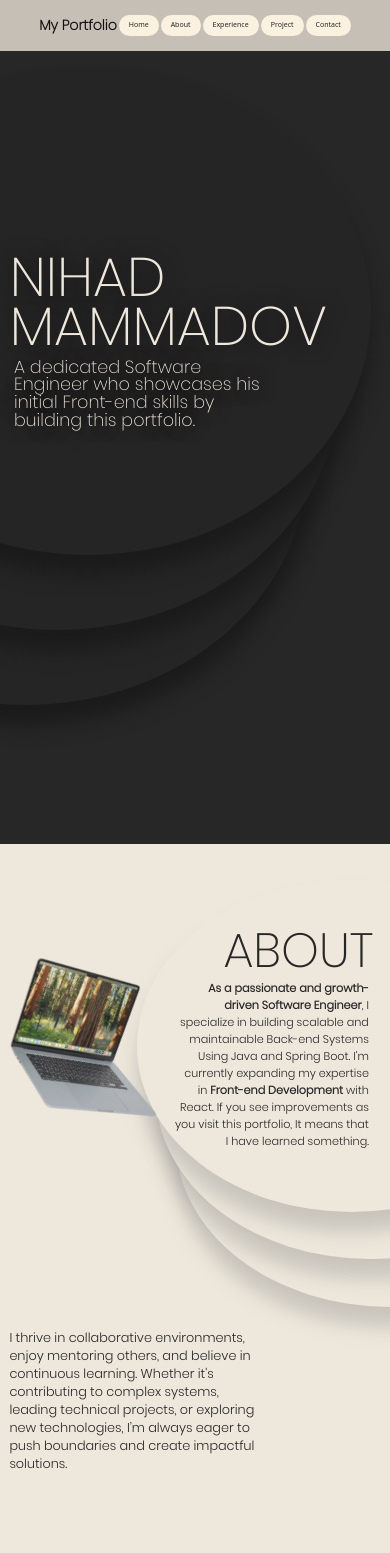
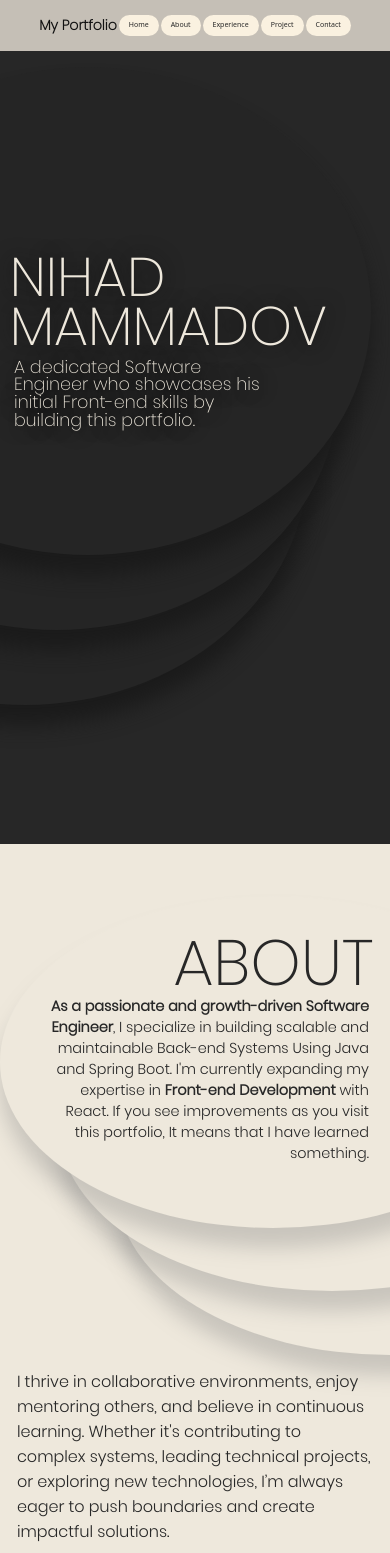
Before and after one commit to YourFavouriteDeveloper/portfolio, a React (Vite) app: page / in a window 390 px wide. Shown: the top 1553 px of the page. Built offline with nearby package versions, Linux system fonts and the light colour scheme.

Commit message:
Responsive webpage ADDED

```diff
--- a/src/About/About.module.css
+++ b/src/About/About.module.css
@@ -60,7 +60,7 @@ html, body {
 
 .subsubtitle {
   font-size: clamp(1rem, 2vw, 2rem);
-  max-width: 70%;
+  width: 70%;
   top: -18rem;
   padding-top: 30vw;
   text-align: left;
@@ -153,7 +153,7 @@ html, body {
 
 .subsubtitle {
   font-size: clamp(0.9rem, 2vw, 2rem);
-  width: 120rem;
+  width: 70%;
   top: -8rem;
   padding-top: 20vw;
 }
@@ -210,7 +210,7 @@ html, body {
 
 .subsubtitle {
   font-size: clamp(1rem, 2vw, 2rem);
-  width: 120rem;
+  width: 70%;
   top: -13rem;
   padding-top: 20vw;
 }
@@ -280,8 +280,8 @@ html, body {
 
 .subsubtitle {
   font-size: clamp(1.2rem, 2vw, 2rem);
-  width: 120rem;
   top: -13rem;
+  width: 70%;
   padding-top: 20vw;
 }
 
@@ -330,56 +330,54 @@ html, body {
 .title {
   font-size: clamp(4rem, 8vw, 8rem);
   padding-top: 1rem;
-  margin-right: -1vh;
+  margin-right: -2vh;
 }
 
 .subtitle {
-  font-size: clamp(1rem, 1vw, 1.1rem);
-  margin-top: -2.3rem;
-  top: -6vw;
-  width: 49vw;
-  margin-right: -0.4vh;
+  font-size: clamp(0.9rem, 1vw, 1.1rem);
+  margin-top: -1.7rem;
+  top: -9vw;
+  width: 70vw;
+  margin-right: -1.5vh;
 
 }
-
 .information img {
-  width: clamp(30vw, 78%, 80vw);
-  top:  8rem;
-  right: 35vw;
-
+  display: none;
 }
 
 .subsubtitle {
-  font-size: clamp(1.1rem, 2vw, 2rem);
-  width: 120rem;
-  top: -10rem;
-  padding-top: 20vw;
+  font-size: clamp(1rem, 2vw, 2rem);
+  width: 100%;
+  left:2vh;
+  top: -5rem;
+  padding-top: 25vw;
 }
 
+
 .circle1 {
-  width: 120vw;
-  height: 95vw;
-  top: 6rem;
+  width: 130vw;
+  height: 85vw;
+  top: 1rem;
   margin-top: -3vw;
-  right: -45%;
+  right: -50%;
   z-index: -1;
 }
 
 .circle2 {
-  width: 120vw;
-  height: 95vw;
-  top: 8rem;
+  width: 130vw;
+  height: 85vw;
+  top: 4rem;
   margin-top: 1vw;
-  right: -50%;
+  right: -60%;
   z-index: -2;
 }
 
 .circle3 {
-  width: 120vw;
-  height: 95vw;
-  top: 10rem;
+  width: 130vw;
+  height: 85vw;
+  top: 7rem;
   margin-top: 5vw;
-  right: -55%;
+  right: -70%;
   z-index: -3;
 }
 
@@ -400,59 +398,57 @@ html, body {
 }
 
 .title {
-  font-size: clamp(3rem, 8vw, 8rem);
+  font-size: clamp(4rem, 8vw, 8rem);
   padding-top: 1rem;
   margin-right: -2vh;
 }
 
 .subtitle {
-  font-size: clamp(0.7rem, 1vw, 1.1rem);
+  font-size: clamp(0.9rem, 1vw, 1.1rem);
   margin-top: -1.7rem;
-  top: -7vw;
-  width: 50vw;
+  top: -13vw;
+  width: 85vw;
   margin-right: -1.5vh;
 
 }
 
 .information img {
-  width: clamp(30vw, 65%, 80vw);
-  top:  7rem;
-  right: 45vw;
-
+  display: none;
 }
 
 .subsubtitle {
-  font-size: clamp(0.8rem, 2vw, 2rem);
-  width: 120rem;
+  font-size: clamp(1rem, 2vw, 2rem);
+  width: 100%;
+  left:2vh;
   top: -7rem;
   padding-top: 25vw;
 }
 
 
 .circle1 {
-  width: 110vw;
+  width: 140vw;
   height: 85vw;
-  top: 3rem;
+  top: 4rem;
   margin-top: -3vw;
-  right: -45%;
+  right: -40%;
   z-index: -1;
 }
 
 .circle2 {
-  width: 110vw;
+  width: 140vw;
   height: 85vw;
-  top: 5rem;
+  top: 7rem;
   margin-top: 1vw;
-  right: -50%;
+  right: -55%;
   z-index: -2;
 }
 
 .circle3 {
-  width: 110vw;
+  width: 140vw;
   height: 85vw;
-  top: 7rem;
+  top: 10rem;
   margin-top: 5vw;
-  right: -55%;
+  right: -70%;
   z-index: -3;
 }
 
```
Also changed, not shown: 5 other files (tests, documents, lock files or other folders).
